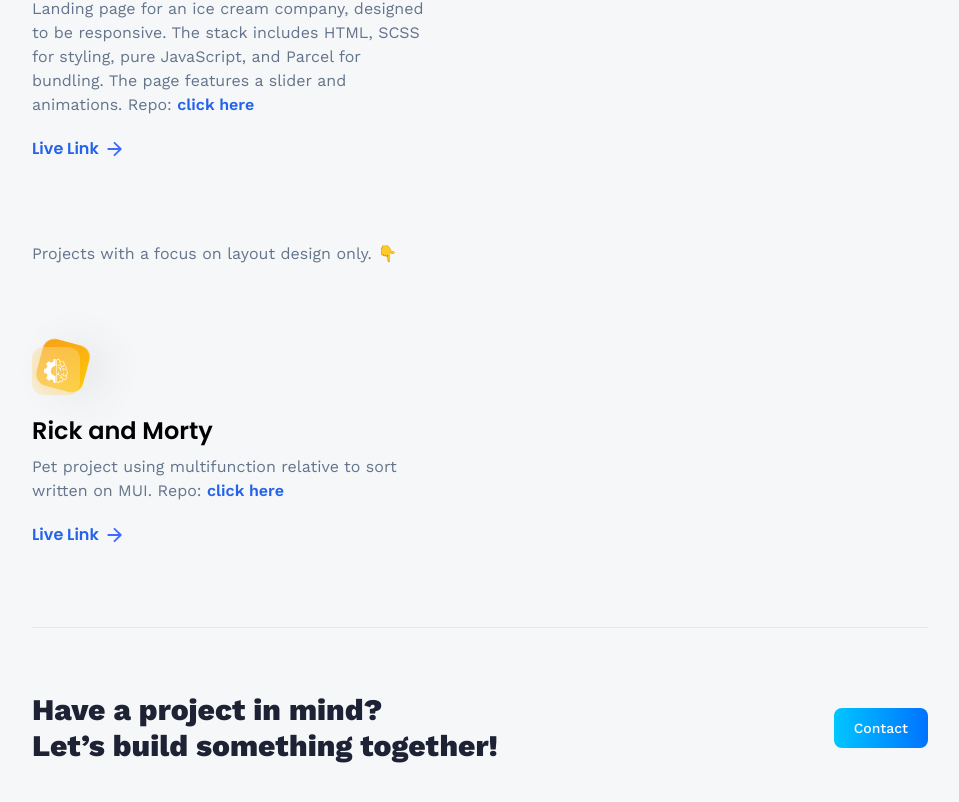
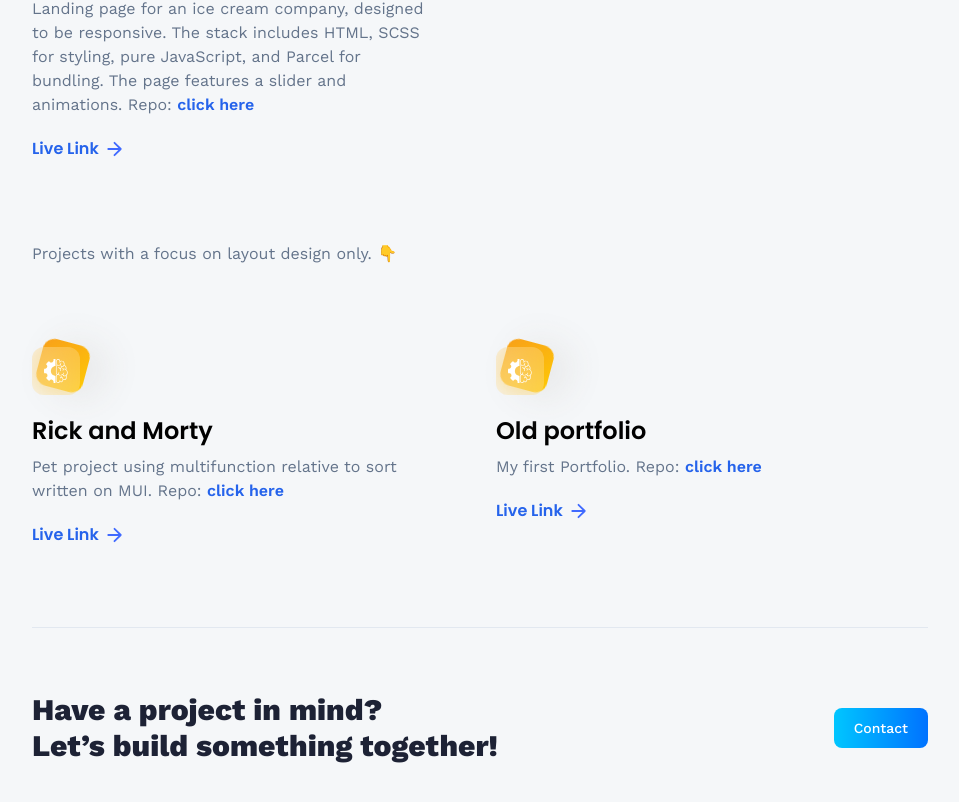
Before and after one commit to myroslav111/3d_portfolio, a React (Vite) app: page /projects in a window 1280 px wide. Shown: the part 2553-3355 px from the top of the page, without its empty margins (160-1119 px from the left). Built offline with nearby package versions, Linux system fonts and the light colour scheme; no server answers.

Commit message:
added another project to the portfolio

```diff
--- a/src/constants/index.js
+++ b/src/constants/index.js
@@ -300,32 +300,13 @@ export const projectsOther = [
       'Pet project using multifunction relative to sort written on MUI. Repo: ',
     link: 'https://myroslav111.github.io/rick_and_morty/',
     repo: 'https://github.com/myroslav111/rick_and_morty'
+  },
+  {
+    iconUrl: summiz,
+    theme: 'btn-back-yellow',
+    name: 'Old portfolio',
+    description: 'My first Portfolio. Repo: ',
+    link: 'https://myroslav111.github.io/Portfolio/#/',
+    repo: 'https://github.com/myroslav111/Portfolio'
   }
 ];
-
-export const socialData = [
-  {
-    id: 1,
-    name: 'instagram',
-    path: 'https://www.instagram.com/web.every/',
-    arialabel: 'instagram'
-  },
-  {
-    id: 2,
-    name: 'facebook',
-    path: 'https://www.facebook.com/profile.php?id=100092267193984',
-    arialabel: 'facebook'
-  },
-  {
-    id: 3,
-    name: 'telegram',
-    path: 'https://t.me/Webevery',
-    arialabel: 'telegram'
-  },
-  {
-    id: 4,
-    name: 'linkedin',
-    path: 'https://www.linkedin.com/company/webevery',
-    arialabel: 'linkedin'
-  }
-];
```
